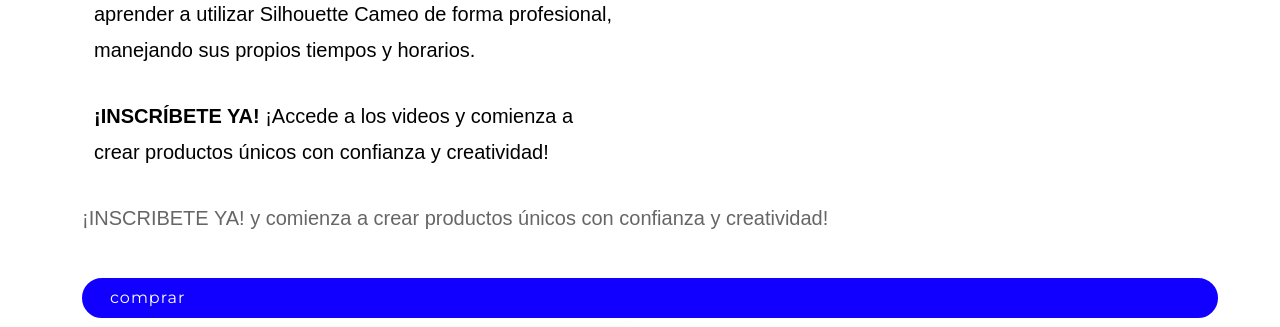
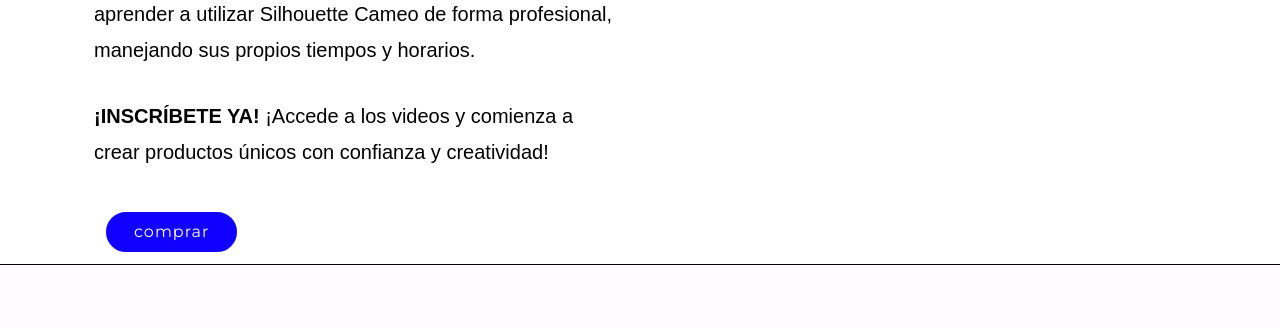
Before and after one commit to k3r3nr3a/Proskuneo, a Django app: page /inscripcion/ in a window 1280 px wide. Shown: the part 1958-2285 px from the top of the page. After the commit the page ends 2223 px from the top, so only its background shows below. Run offline with Django 5.2, Linux system fonts and the light colour scheme; some libraries are stand-ins or nearby versions.

Commit message:
Fix course page formatting

````diff
--- a/my_page/templates/my_page/inscripcion.html
+++ b/my_page/templates/my_page/inscripcion.html
@@ -178,10 +178,8 @@
   </p>
 
   <p><strong>¡INSCRÍBETE YA!</strong> ¡Accede a los videos y comienza a crear productos únicos con confianza y creatividad!</p>
-</div>
-```
 
-      <p>¡INSCRIBETE YA! y comienza a crear productos únicos con confianza y creatividad!</p>
+  <!-- Botón de compra -->
   <a href="{% url 'curso_detail' 7 %}" class="btn-inscribirse">comprar</a>
 </div>
 
@@ -194,6 +192,7 @@
 
 </div>
 </div>
+
 
 <div class="line"></div>
 
````
Lines whose indentation alone changed are shown as unchanged.
